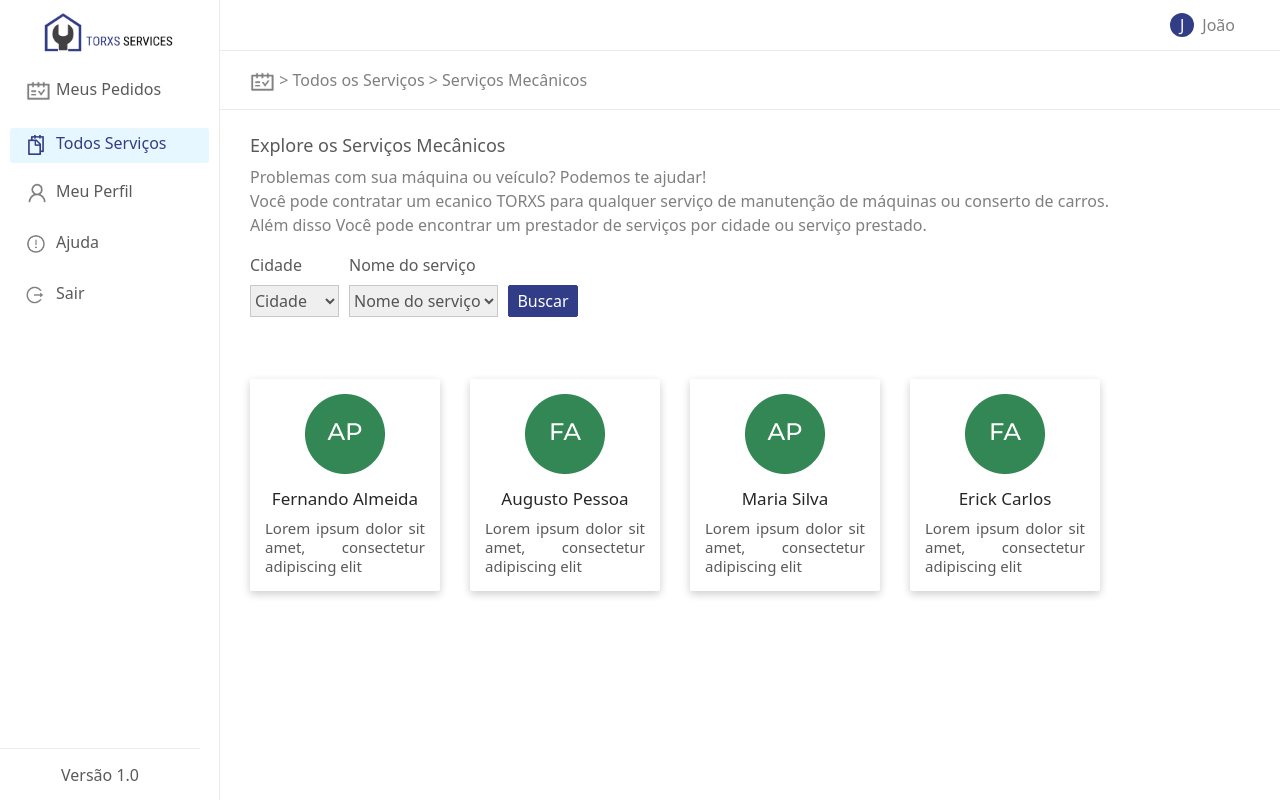
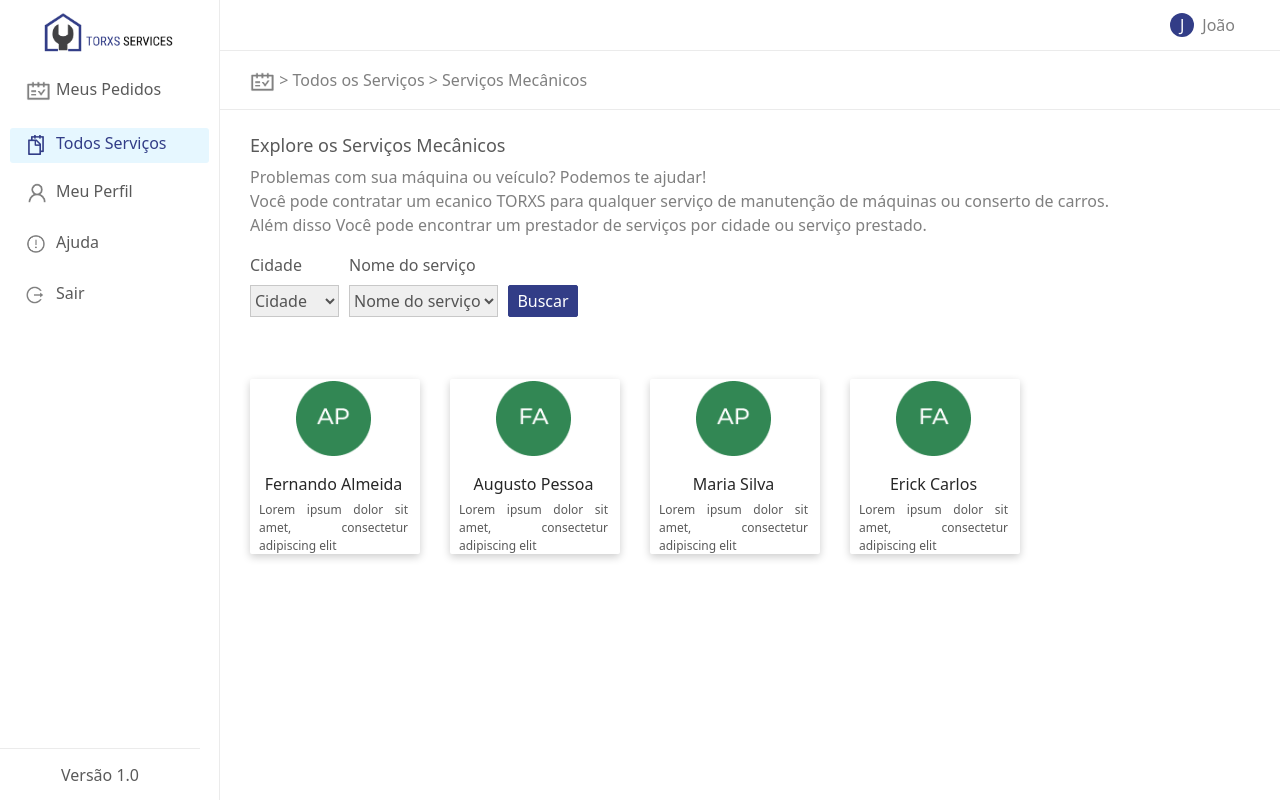
Before and after one commit to SnowGray24/DomesticGeneralServices, a React (Create React App) app: page /ServicosMecanicos in a window 1280 px wide. Built offline with nearby package versions, Linux system fonts and the light colour scheme.

Commit message:
Corrigido design dos cards de serviços anunciados

```diff
--- a/src/css/cardPrestador.css
+++ b/src/css/cardPrestador.css
@@ -4,34 +4,34 @@
 }
 
 .CardContent{
+    width: 170px;
     max-width: 190px;
-    height: 100%;
+    height: 175px;
     box-shadow: 0px 3px 9px rgba(0,0,0,0.2);
     border-radius: 2px;
     display: flex;
     flex-direction: column;
     justify-content: center;
     align-items: center;
-    padding: 15px;
+    padding: 10px 12px 7px 9px;
     margin-right: 30px;
 }
 
 .PerfilPrestador{
-    width: 80px;
-    margin-bottom: 15px;
+    width: 75px;
+    margin-bottom: 19px;
 }
 
 .NomePrestador{
-    font-size: 17px;
+    font-size: 16px;
     font-weight: 500;
-    margin-bottom: 10px;
+    margin-bottom: 7px;
     color: rgba(0,0,0,0.85);
 }
 
 .DescPrestador{
-    font-size: 15px;
+    font-size: 12px;
     text-align: justify;
     margin-bottom: 0;
-    line-height: 19px;
     color: rgba(0,0,0,0.65);
 }
```
